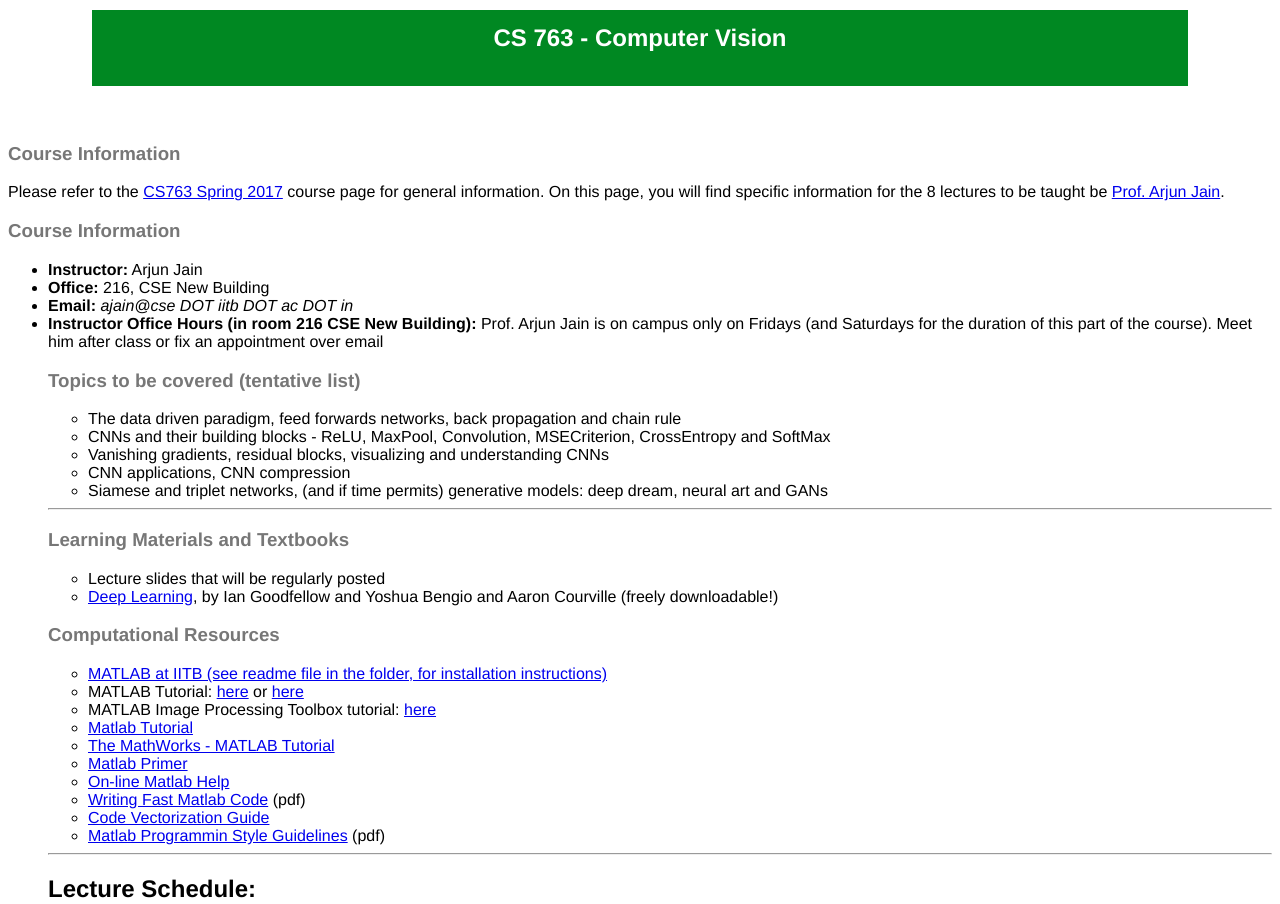
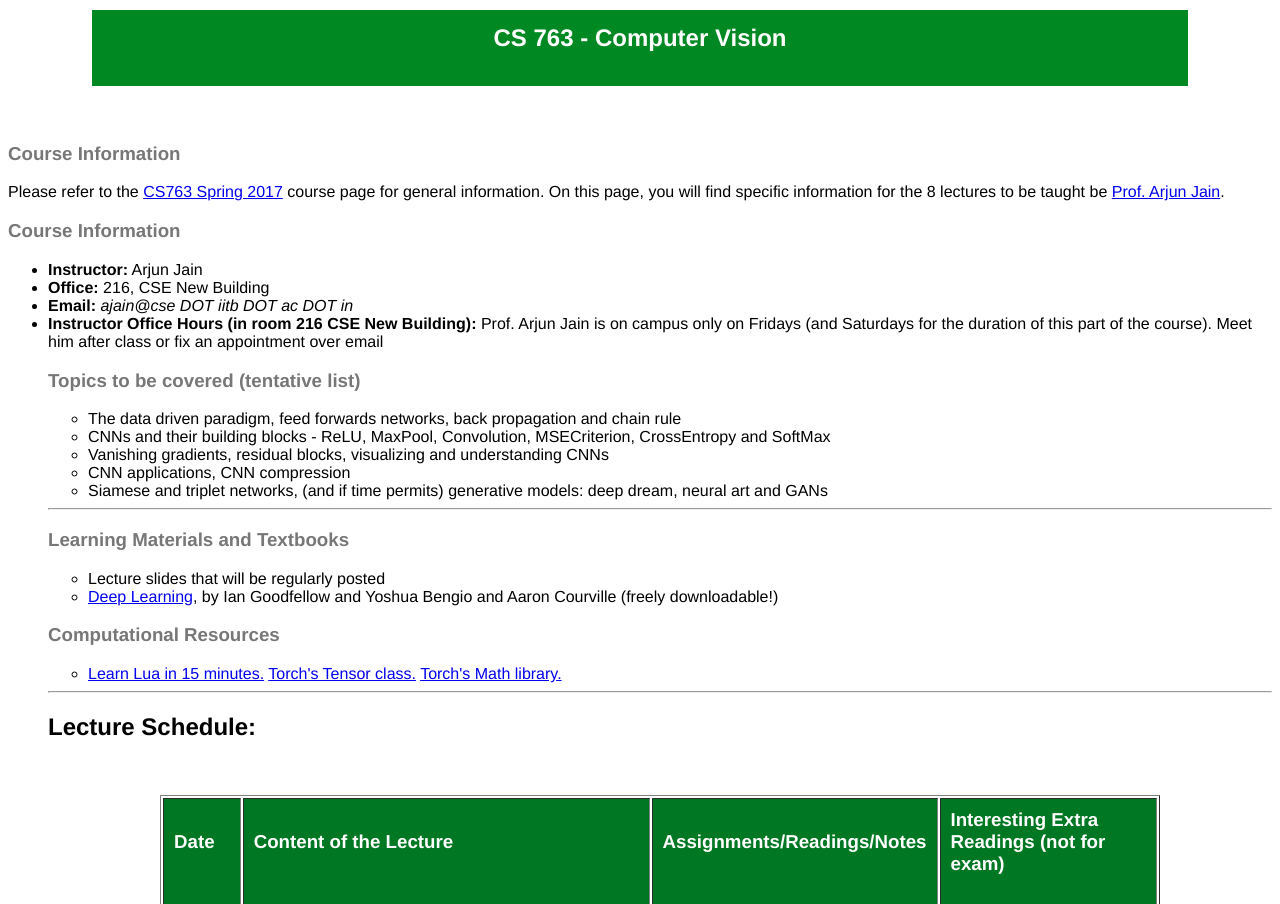
Before and after one commit to stencilman/CS763_Spring2017, a plain HTML site: page index.html in a window 1280 px wide. Shown: the top 904 px of the page. Drawn offline with Linux system fonts and the light colour scheme.

Commit message:
Update to index.html

```diff
--- a/index.html
+++ b/index.html
@@ -54,22 +54,9 @@ Please refer to the <a href="https://www.cse.iitb.ac.in/~ajitvr/CS763_Spring2017
 
 	<H3><font color = "#777777">Computational Resources</font></h3>
 	<ul>
-	<LI> <a href = "ftp://ftp.iitb.ac.in/IITB/Matlab/MATHWORKS_R2015B/">MATLAB at IITB (see readme file in the folder, for installation instructions)</a></li>
-	<li>MATLAB Tutorial: <a href = "http://www.math.ufl.edu/help/matlab-tutorial/">here</a> or <a href = "http://research.vtu.ac.in/Downloads/materials/matlab_guide.pdf">here</a></li>
-	<LI>MATLAB Image Processing Toolbox tutorial: <a href =
-"http://www.cs.otago.ac.nz/cosc451/Resources/matlab_ipt_tutorial.pdf">here</a></li>
-<li><a href="http://www.mines.utah.edu/gg_computer_seminar/matlab/matlab.html">Matlab Tutorial</a></li>
-<li><a href="http://www.mathworks.com/academia/student_center/tutorials/launchpad.html">The MathWorks - MATLAB Tutorial</a></li>
-<li><a href="http://math.ucsd.edu/~driver/21d-s99/matlab-primer.html">Matlab
-Primer</a></li>
-<li><a href="http://www.mathworks.com/access/helpdesk/help/techdoc/matlab.shtml">On-line Matlab Help</a></li>
-<li><a
-href="http://www.ee.columbia.edu/~marios/matlab/Writing_Fast_MATLAB_Code.pdf">Writing
-Fast Matlab Code</a> (pdf)</li>
-<li><a href="http://www.mathworks.com/support/tech-notes/1100/1109.html">Code Vectorization Guide</a></li>
-<li><a
-href="http://www.ee.columbia.edu/~marios/matlab/MatlabStyle1p5.pdf">Matlab
-Programmin Style Guidelines</a> (pdf)</li>
+	<li /> <a href="http://tylerneylon.com/a/learn-lua/">Learn Lua in 15 minutes.</a>
+	<l1 /> <a href="https://github.com/torch/torch7/blob/master/doc/tensor.md">Torch's Tensor class.</a>
+	<l1 /> <a href="https://github.com/torch/torch7/blob/master/doc/maths.md">Torch's Math library.</a>
 	</UL><HR>
 
 
@@ -90,7 +77,7 @@ Programmin Style Guidelines</a> (pdf)</li>
 
 
 <tr>
-<td>10th Jan </td>
+<td>17th March</td>
 <td>
 <ul>
 <li>Concept of pinhole camera, need for pinhole, geometry of perspective projection through pinhole camera
```
